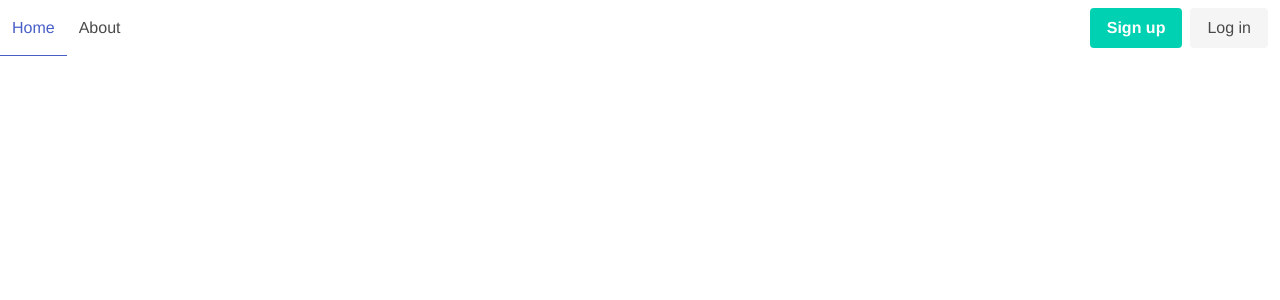
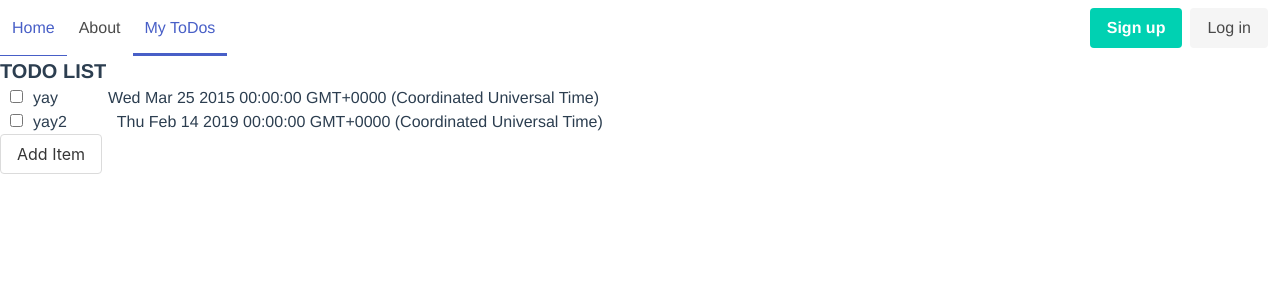
Before and after one commit to jkrisfox/projectTemplate, a Vue app in the folder client/: page /todos in a window 1280 px wide. Shown: the top 300 px of the page. Built offline with nearby package versions, Linux system fonts and the light colour scheme.

Commit message:
finished todos

```diff
--- a/client/src/App.vue
+++ b/client/src/App.vue
@@ -5,6 +5,7 @@
         <div class="navbar-start">
           <router-link class="navbar-item is-tab" to="/" exact-active-class="is-active">Home</router-link>
           <router-link class="navbar-item is-tab" to="/about" exact-active-class="is-active">About</router-link>
+          <router-link class="navbar-item is-tab" to="/todos" exact-active-class="is-active">My ToDos</router-link>
         </div>
         <div class="navbar-end">
           <div class="navbar-item">
--- a/client/src/router.ts
+++ b/client/src/router.ts
@@ -1,6 +1,7 @@
 import Vue from "vue";
 import Router from "vue-router";
 import Home from "./views/Home.vue";
+import ToDos from "./views/ToDos.vue";
 
 Vue.use(Router);
 
@@ -21,6 +22,11 @@ export default new Router({
       // which is lazy-loaded when the route is visited.
       component: () =>
         import(/* webpackChunkName: "about" */ "./views/About.vue")
+    },
+    {
+      path: "/todos",
+      name: "todos",
+      component: ToDos
     }
   ]
 });
--- /dev/null
+++ b/client/src/views/ToDos.vue
@@ -0,0 +1,54 @@
+
+<style>
+    #check {
+        margin-right: 10px;
+        margin-left: 10px;
+    }
+    .columns {
+        width: 50%;
+    }
+    h2 {
+        font-size: 20px;
+        font-weight:bold;
+    }
+    #due {
+        margin-left: 50px;
+    }
+</style>
+<template>
+    <div class="todo">
+        <div class="columns">
+            <div class="column">
+                <h2>TODO LIST</h2>
+                <ul>
+                    <li v-for="(todo,index) in mytodos" v-bind:key="index">
+                        <input type="checkbox" id="check"/>{{todo.name}}<span id="due">{{todo.duedate}}</span>
+                    </li>
+                </ul>
+                <button class="button" v-on:click="addToDoItem">Add Item</button>
+            </div>
+        </div>
+    </div>
+</template>
+
+<script lang="ts">
+import Vue from 'vue';
+import { Component} from "vue-property-decorator";
+var date
+@Component
+export default class ToDos extends Vue {
+    mytodos: ToDo[] = [
+        {name: "yay", duedate:(new Date("2015-3-25"))},
+        {name: "yay2", duedate:new Date("2019-2-14")}
+    ];
+    addToDoItem() {
+        this.mytodos.push({name: `todo${new Date().getTime()}`, duedate:undefined});
+    }
+}
+
+interface ToDo {
+    name: string;
+    duedate: Date | undefined;
+}
+
+</script>
```
Also changed, not shown: 1 other file (tests, documents, lock files or other folders).
